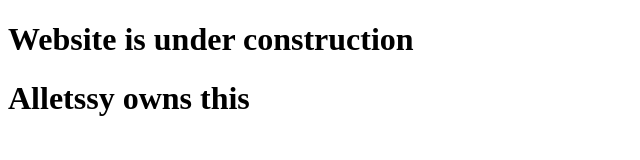
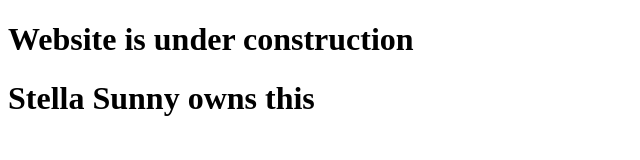
Before and after one commit to StensonSimon/stellasunny.in, a plain HTML site: page index.html in a window 1280 px wide. Shown: the whole page, without its empty margins (0-640 px from the left). Drawn offline with Linux system fonts and the light colour scheme.

Commit message:
Update index.html

```diff
--- a/index.html
+++ b/index.html
@@ -4,7 +4,7 @@
 <body>
 
 <h1>Website is under construction </h1>
-<h1>Alletssy owns this</h1>
+<h1>Stella Sunny owns this</h1>
 
 </body>
 </html>
```
